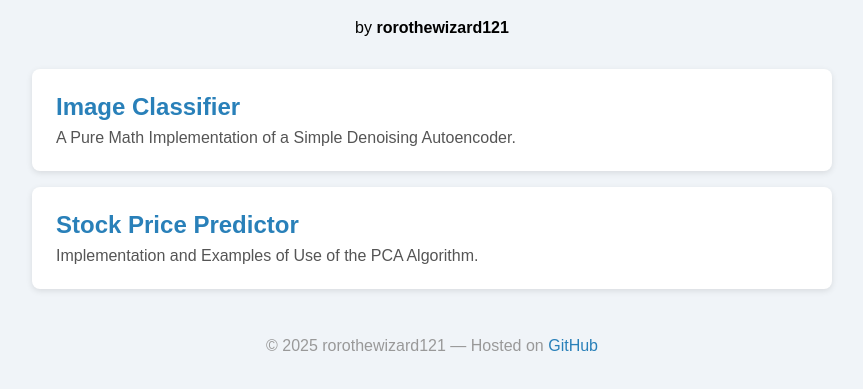
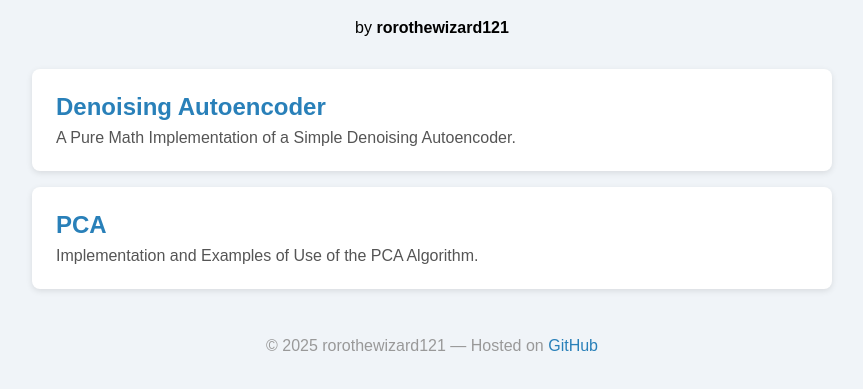
Before and after one commit to rorothewizard121/rorothewizard121.github.io, a plain HTML site: page index.html in a window 1280 px wide. Shown: the part 93-482 px from the top of the page, without its empty margins (208-1071 px from the left). Drawn offline with Linux system fonts and the light colour scheme.

Commit message:
Update index.html

```diff
--- a/index.html
+++ b/index.html
@@ -14,11 +14,11 @@
 
   <ul class="project-list">
     <li class="project">
-      <h2><a href="https://github.com/rorothewizard121/mnist-denoising-autoencoder" target="_blank">Image Classifier</a></h2>
+      <h2><a href="https://github.com/rorothewizard121/mnist-denoising-autoencoder" target="_blank">Denoising Autoencoder</a></h2>
       <p>A Pure Math Implementation of a Simple Denoising Autoencoder.</p>
     </li>
     <li class="project">
-      <h2><a href="https://github.com/rorothewizard121/pca-algorithm" target="_blank">Stock Price Predictor</a></h2>
+      <h2><a href="https://github.com/rorothewizard121/pca-algorithm" target="_blank">PCA</a></h2>
       <p>Implementation and Examples of Use of the PCA Algorithm.</p>
   </ul>
 
```
